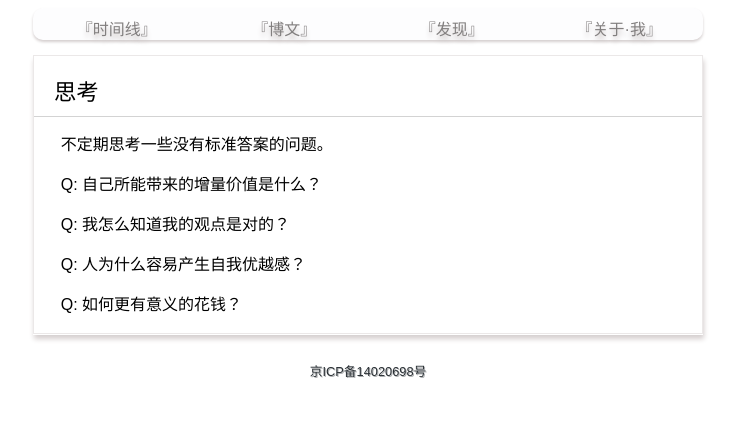
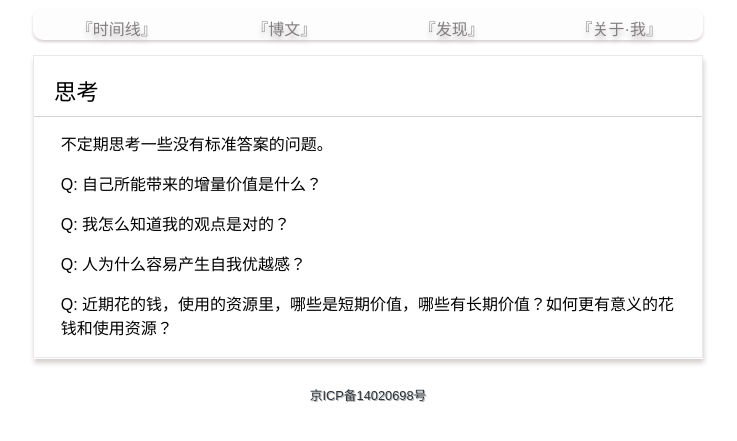
Before and after one commit to yanyiwu/blog, a Jekyll site: the page built from discover.md, in a window 1280 px wide. Shown: the top 441 px of the page, without its empty margins (272-1009 px from the left). Built offline with Jekyll 4.4.1, drawn with Linux system fonts in a browser that asks for light colours; Markdown is read by kramdown in place of the engine named in the settings; comment, search, counter and statistics services are not loaded.

Commit message:
Update discover.md

```diff
--- a/discover.md
+++ b/discover.md
@@ -11,4 +11,4 @@ Q: 我怎么知道我的观点是对的？
 
 Q: 人为什么容易产生自我优越感？
 
-Q: 如何更有意义的花钱？
+Q: 近期花的钱，使用的资源里，哪些是短期价值，哪些有长期价值？如何更有意义的花钱和使用资源？
```
